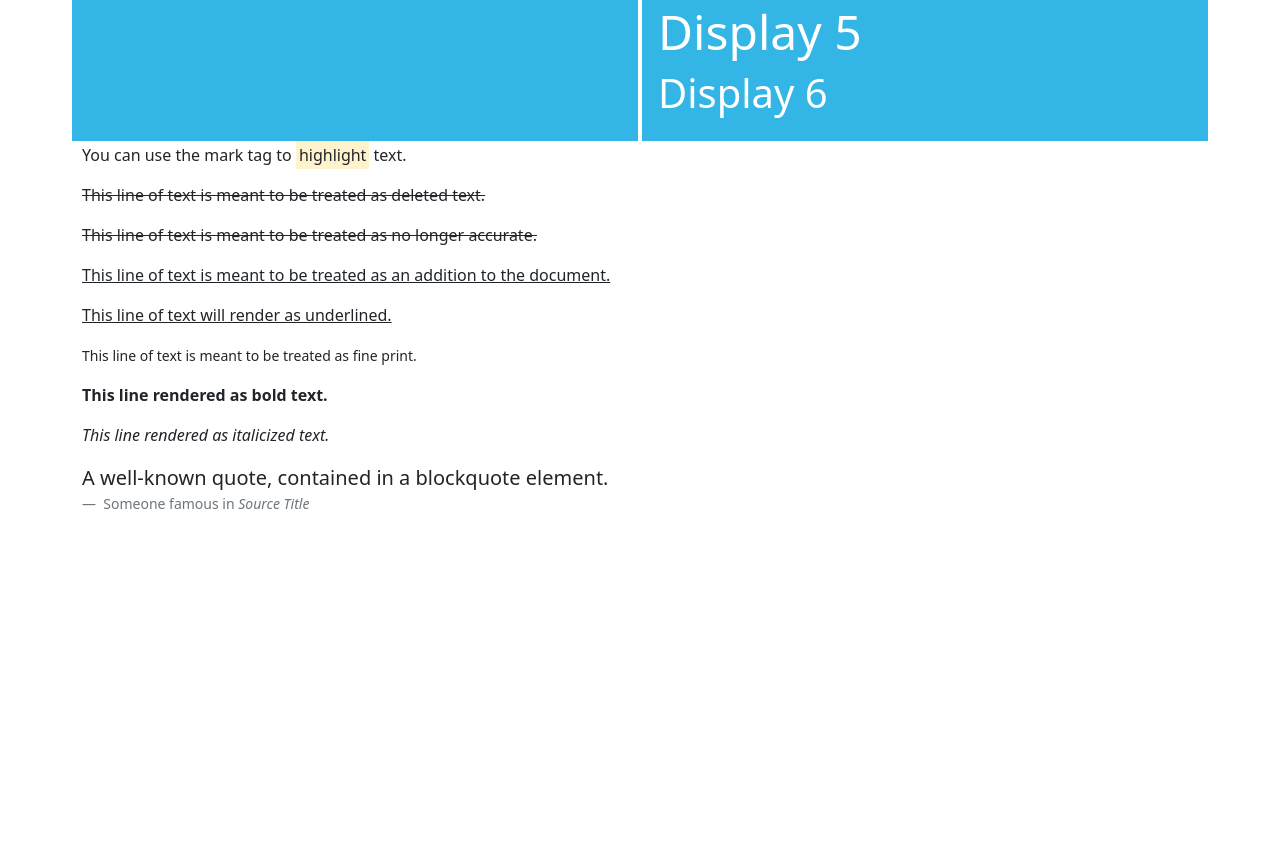
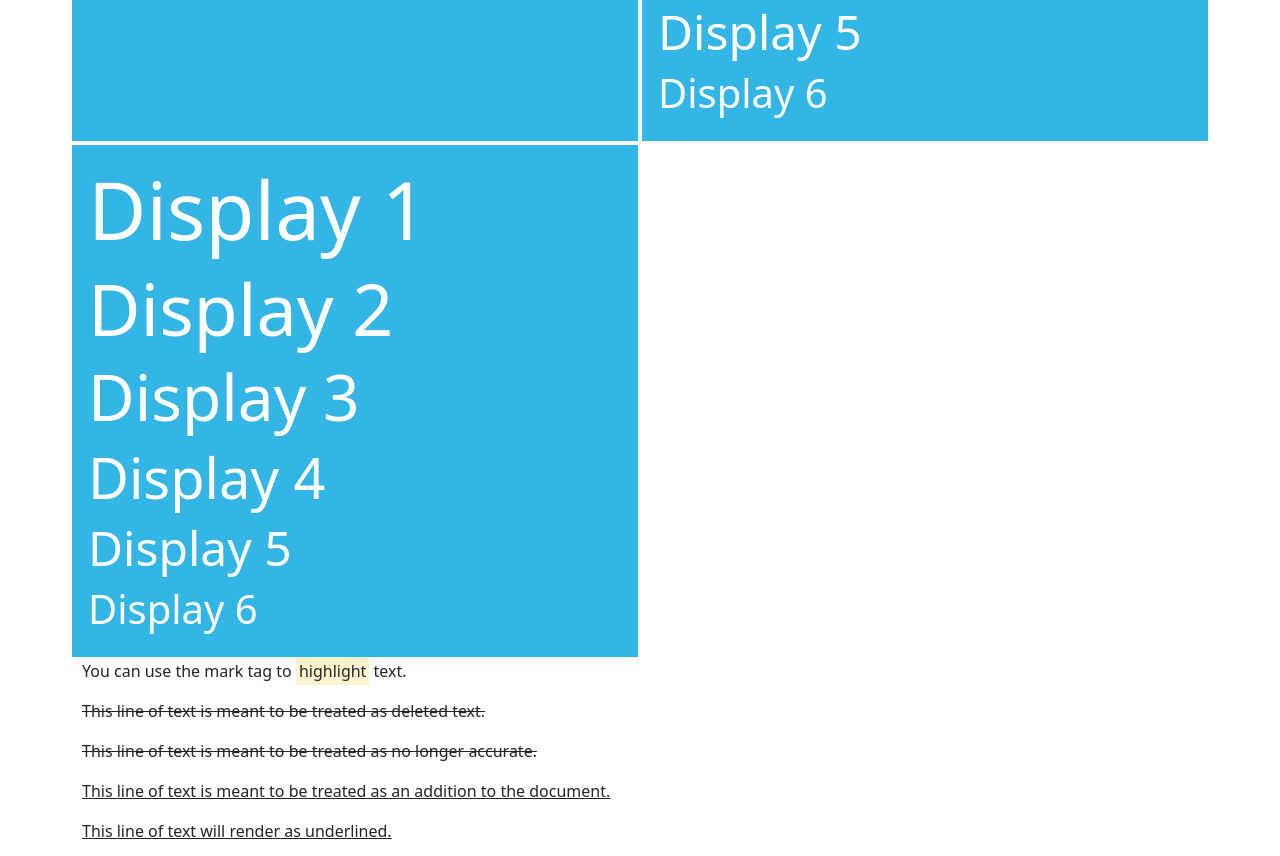
Before and after one commit to omerkaksi/bootstrap, a plain HTML site: page bootstrap-5.3.3-dist/typography.html in a window 1280 px wide. Shown: the part 373-1229 px from the top of the page. Before the commit the page ends 919 px from the top, so only its background shows below. Drawn offline with Linux system fonts and the light colour scheme.

Commit message:
bootstrap: typography

```diff
--- a/bootstrap-5.3.3-dist/typography.html
+++ b/bootstrap-5.3.3-dist/typography.html
@@ -34,6 +34,14 @@
 <h1 class="display-5">Display 5</h1>
 <h1 class="display-6">Display 6</h1>
     </div>
+<div class="col-md-6">
+         <h1 class="display-1">Display 1</h1>
+<h1 class="display-2">Display 2</h1>
+<h1 class="display-3">Display 3</h1>
+<h1 class="display-4">Display 4</h1>
+<h1 class="display-5">Display 5</h1>
+<h1 class="display-6">Display 6</h1>
+    </div>
       </div>
 
         <div class="row">
```
